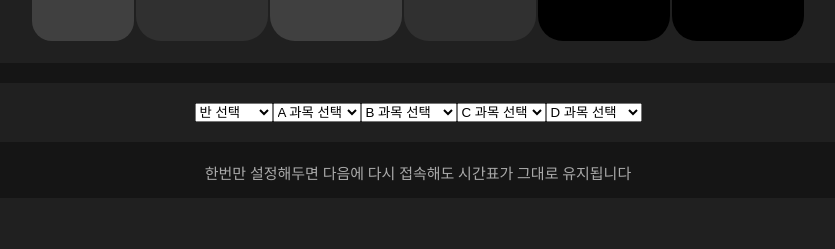
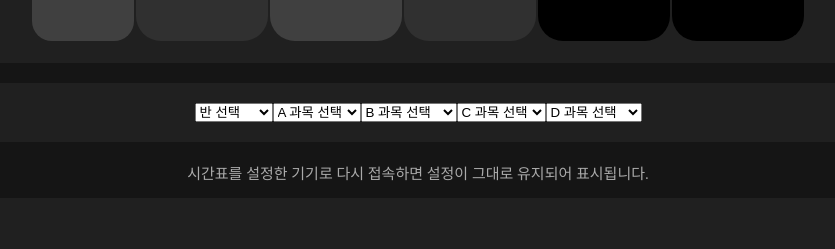
Before and after one commit to whitedev7773/jcjeil-2022-grade2-schedule, a plain HTML site: page index.html in a window 1280 px wide. Shown: the part 839-1088 px from the top of the page, without its empty margins (222-1057 px from the left). Drawn offline with Linux system fonts and the light colour scheme; a web font is replaced by a local one.

Commit message:
문구 수정

```diff
--- a/index.html
+++ b/index.html
@@ -162,7 +162,7 @@
             <option value="확률과 통계">확률과 통계</option>
         </select>
     </div>
-    <p id="contact">한번만 설정해두면 다음에 다시 접속해도 시간표가 그대로 유지됩니다</p>
+    <p id="contact">시간표를 설정한 기기로 다시 접속하면 설정이 그대로 유지되어 표시됩니다.</p>
     <div id="desc_container">
         <p class="description">!!****변경된 시간표는 적용되어 표시되지 않습니다****!!</p>
         <p id="A" class="description">A : 과목을 선택해주세요</p>
```
